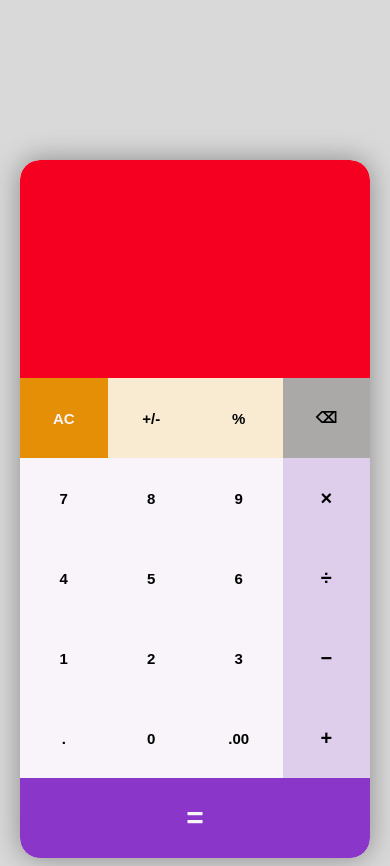
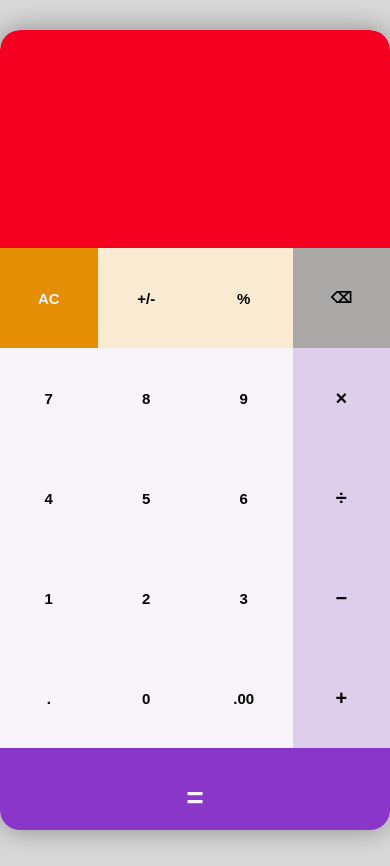
Before and after one commit to jwhammond20/calculator, a plain HTML site: page index.html in a window 390 px wide. Drawn offline with Linux system fonts and the light colour scheme.

Commit message:
mobile UI

```diff
--- a/index.html
+++ b/index.html
@@ -7,7 +7,7 @@
     <meta name="viewport" content="width=device-width, initial-scale=1.0">
     <title>Odin-Calculator</title>
 
-    <link rel="stylesheet" href="/styles/light-theme.css">
+    <link rel="stylesheet" href="./styles/light-theme.css">
 </head>
 
 <body>
--- a/styles/light-theme.css
+++ b/styles/light-theme.css
@@ -10,6 +10,7 @@
 }
 body {
     background-color: #c0c0c096;
+    min-height: 100vh;
 }
 
 
@@ -19,13 +20,16 @@ body {
     justify-content: center;
     align-items: center;
     margin-top: 10rem;
+    min-height: 100vh;
 }
 
 .main {
-    width: 350px;
+    width: 400px;
+    height: 800px;
     box-shadow: 0px 0px 28px 0px rgba(0, 0, 0, 0.37);
     overflow: hidden;
     border-radius: 20px;
+
 }
 
 .top-wrapper {
@@ -57,7 +61,7 @@ body {
 .input-grid {
     display: grid;
     grid-template-columns: repeat(4, 1fr);
-    grid-auto-rows: minmax(80px, auto);
+    grid-auto-rows: minmax(100px, auto);
     cursor: pointer;
     border-bottom-left-radius: 20px;
     border-bottom-right-radius: 20px;
@@ -106,3 +110,14 @@ button:hover {
     background-color: var(--cadet-blue);
     border: none;
 }
+
+@media (max-width: 500px) {
+.box-body {
+    margin: 0;
+    max-height: 100vh;
+}
+.main {
+    max-width: 100vw;
+    max-height: 100vh;
+}
+}
```
